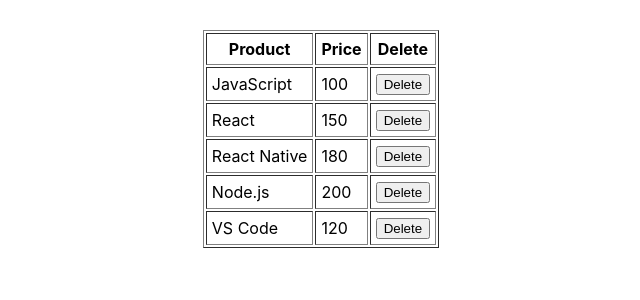
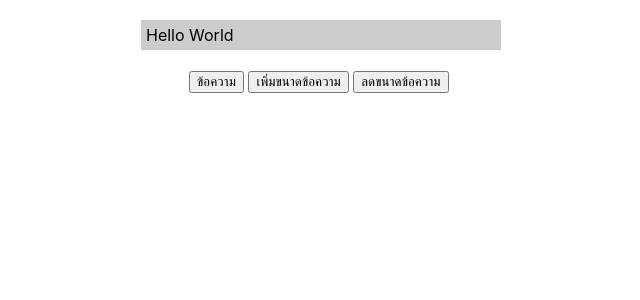
Before and after one commit to Akatsuki812/App1_v2, a React (Create React App) app: page / in a window 1280 px wide. Shown: the top 300 px of the page, without its empty margins (319-959 px from the left). Built offline with nearby package versions, Linux system fonts and the light colour scheme.

Commit message:
State-func

```diff
--- a/src/App.js
+++ b/src/App.js
@@ -1,7 +1,6 @@
 import React from 'react';
-
-import RefsArray from './refs-array';
+import MessageBox from './state-func';
 
 export default function App(){
-  return <RefsArray/>
+  return <MessageBox/>
 }
--- /dev/null
+++ b/src/state-func.js
@@ -0,0 +1,33 @@
+import React,{useState}from "react";
+
+export default function MessageBox(){
+    let [text,setText]= useState('Hello World')
+    let [size,setSize]= React.useState(16)
+
+    const onClickSetText = () =>{
+        let t = prompt('กำหนดข้อความ')
+        if (t){
+            setText(t)
+        }
+    }
+    const onClickZoomln =() =>{
+        let newSize = size +1
+        setSize(newSize)
+    }
+    let msgboxSyle ={
+        display: 'inline-block',
+        width : 350,
+        fontSize : size,
+        backgroundColor:'#ccc',
+        padding : 5,
+        textAlign: 'left'
+    }
+    return(
+        <div style={{textAlign:'center',marginTop:20}}>
+            <div style={msgboxSyle}>{text}</div><br/><br/>
+            <button onClick={onClickSetText}>ข้อความ</button>&nbsp;
+            <button onClick={onClickZoomln}>เพิ่มขนาดข้อความ</button>&nbsp;
+            <button onClick={()=> setSize(size -1)}>ลดขนาดข้อความ</button>&nbsp;
+        </div>
+    )
+}
```
